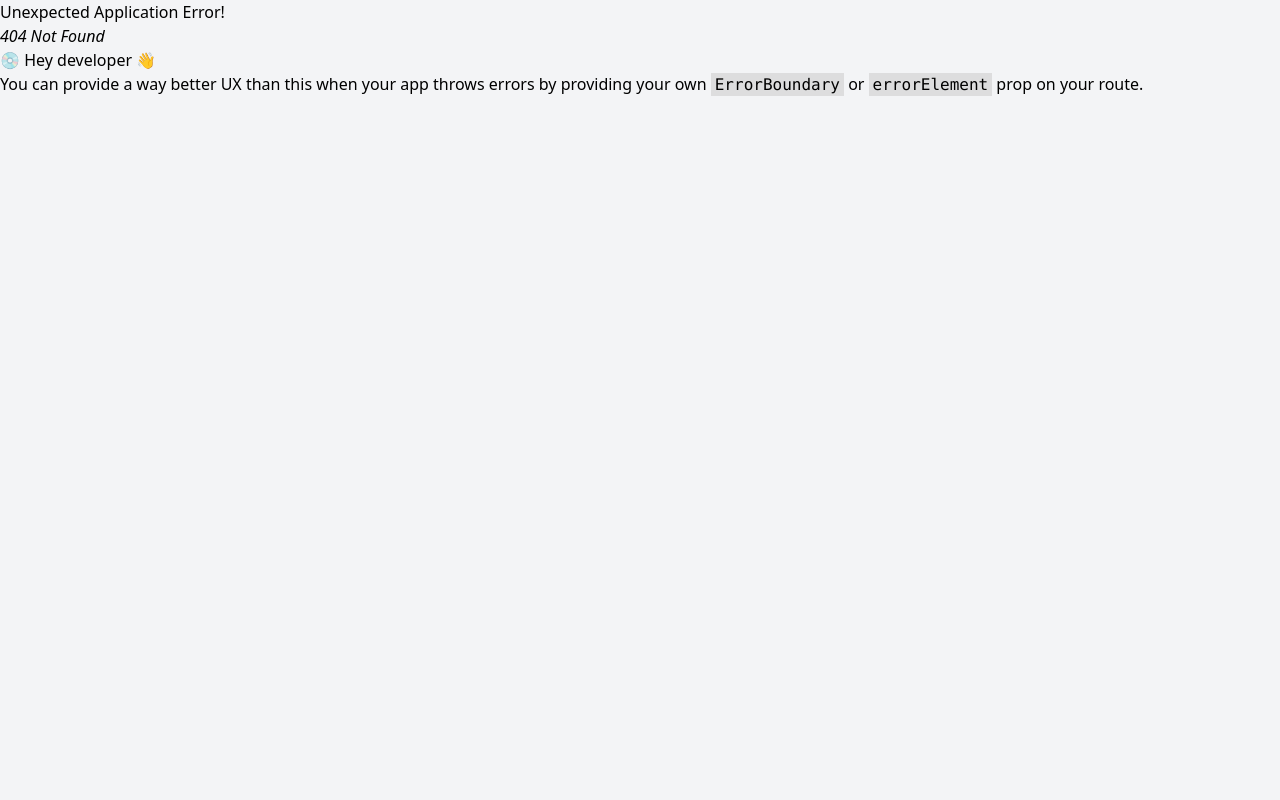
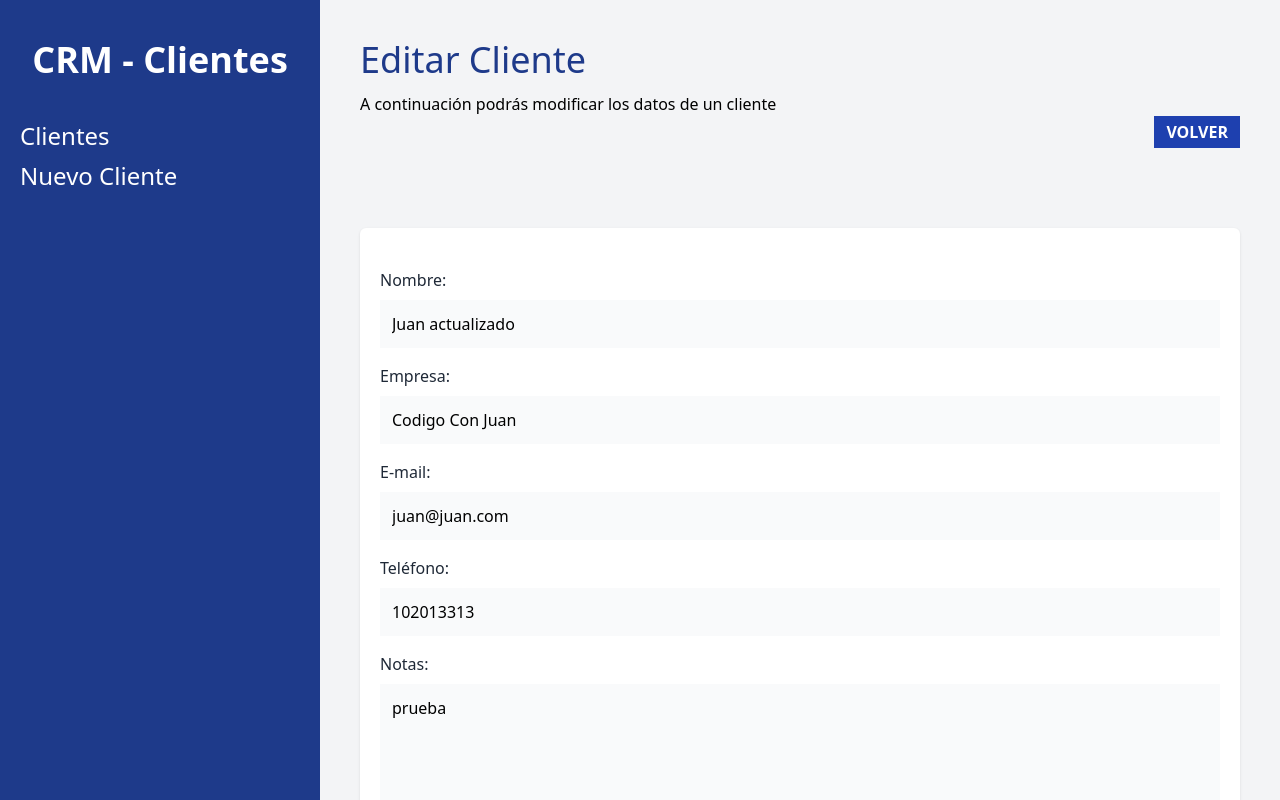
Before and after one commit to anngelicafernanda/crm-react-router, a React (Vite) app: page /clientes/1/editar in a window 1280 px wide. Before the commit this address had no page. Built offline with nearby package versions, Linux system fonts and the light colour scheme; data requests are answered from the project's data file.

Commit message:
Editando clientes

```diff
--- a/db.json
+++ b/db.json
@@ -1,11 +1,12 @@
 {
   "clientes": [
     {
-      "id": 1,
-      "nombre": "Juan",
-      "telefono": 102013313,
+      "nombre": "Juan actualizado",
+      "empresa": "Codigo Con Juan",
       "email": "juan@juan.com",
-      "empresa": "Codigo Con Juan"
+      "telefono": "102013313",
+      "notas": "prueba",
+      "id": 1
     },
     {
       "id": 2,
--- a/src/components/Cliente.jsx
+++ b/src/components/Cliente.jsx
@@ -1,6 +1,8 @@
-import React from "react";
+import { useNavigate, Form, redirect } from "react-router-dom";
 
 const Cliente = ({ cliente }) => {
+  const navigate = useNavigate();
+
   const { nombre, empresa, email, telefono, id } = cliente;
   return (
     <tr className="border-b ">
@@ -24,12 +26,19 @@
         <button
           type="button"
           className="text-blue-600 hover:text-blue-700 uppercase font-bold text-xs"
-        >Editar</button>
-
-<button
-          type="button"
-          className="text-red-600 hover:text-red-700 uppercase font-bold text-xs"
-        >Eliminar</button>
+          onClick={() => navigate(`/clientes/${id}/editar`)}
+        >
+          Editar
+        </button>
+        <Form method="post"
+        action={`/clientes/${id}/eliminar`}>
+          <button
+            type="submit"
+            className="text-red-600 hover:text-red-700 uppercase font-bold text-xs"
+          >
+            Eliminar
+          </button>
+        </Form>
       </td>
     </tr>
   );
--- a/src/components/ErrorPage.jsx
+++ b/src/components/ErrorPage.jsx
@@ -8,7 +8,7 @@
 <div className="space-y-8 ">
     <h1 className="text-center text-6xl font-extrabold mt-20 text-blue-900">CRM - Clientes</h1>
         <p className="text-center">Hubo un Error</p>
-        <p className="text-center">{error.message}</p>
+        <p className="text-center">{error.statusText || error.message}</p>
 </div>
     )
 }
--- a/src/components/Formulario.jsx
+++ b/src/components/Formulario.jsx
@@ -12,6 +12,8 @@
                     className="mt-2 block w-full p-3 bg-gray-50"
                     placeholder="Nombre del Cliente"
                     name="nombre"
+                    defaultValue={cliente?.nombre}
+
                 />
             </div>
             <div className="mb-4">
@@ -25,6 +27,7 @@
                     className="mt-2 block w-full p-3 bg-gray-50"
                     placeholder="Empresa del Cliente"
                     name="empresa"
+                    defaultValue={cliente?.empresa}
                 />
             </div>
 
@@ -39,6 +42,7 @@
                     className="mt-2 block w-full p-3 bg-gray-50"
                     placeholder="Email del Cliente"
                     name="email"
+                    defaultValue={cliente?.email}
                 />
             </div>
 
@@ -53,6 +57,7 @@
                     className="mt-2 block w-full p-3 bg-gray-50"
                     placeholder="Teléfono del Cliente"
                     name="telefono"
+                    defaultValue={cliente?.telefono}
                 />
             </div>
 
@@ -68,6 +73,7 @@
                     className="mt-2 block w-full p-3 bg-gray-50 h-40 align-self"
                     placeholder="Notas del Cliente"
                     name="notas"
+                    defaultValue={cliente?.notas}
                 />
             </div>
         </>
--- a/src/data/clientes.js
+++ b/src/data/clientes.js
@@ -1,7 +1,13 @@
 export async function obtenerClientes() {
-  const url = "http://localhost:3000/clientes";
+    const respuesta = await fetch(import.meta.env.VITE_API_URL);
+    const resultado = await respuesta.json();
 
-  const respuesta = await fetch(import.meta.env.VITE_API_URL);
+    return resultado;
+  }
+
+
+export async function obtenerCliente(id) {
+  const respuesta = await fetch(`${import.meta.env.VITE_API_URL}/${id}`);
   const resultado = await respuesta.json();
 
   return resultado;
@@ -20,3 +26,17 @@
     console.log(error);
   }
 }
+
+export async function actualizarCliente(id, datos){
+    try {
+        const respuesta = await fetch(`${import.meta.env.VITE_API_URL}/${id}`, {
+          method: "PUT",
+          body: JSON.stringify(datos),
+          headers: { "content-type": "application/json"
+        },
+        });
+        await respuesta.json()
+      } catch (error) {
+        console.log(error);
+      }
+}
--- a/src/main.jsx
+++ b/src/main.jsx
@@ -8,6 +8,7 @@
 } from "./pages/NuevoCliente";
 import Index, { loader as clientesLoader } from "./pages/Index";
 import ErrorPage from "./components/ErrorPage";
+import EditarCliente, {loader as editarClienteLoader, action as editarClienteAction} from "./pages/EditarCliente";
 
 const router = createBrowserRouter([
   {
@@ -24,6 +25,15 @@
         path: "/clientes/nuevo",
         element: <NuevoCliente />,
         action: nuevoClienteAction,
+        errorElement: <ErrorPage/>
+      },
+      {
+        path:"/clientes/:clienteId/editar",
+        element: <EditarCliente/>,
+        loader:editarClienteLoader,
+        errorElement: <ErrorPage/>,
+        action: editarClienteAction
+
       }
     ]
   },
--- /dev/null
+++ b/src/pages/EditarCliente.jsx
@@ -0,0 +1,83 @@
+import { Form, useNavigate, useLoaderData, useActionData, redirect } from "react-router-dom";
+import { obtenerCliente, actualizarCliente } from "../data/clientes";
+import Formulario from "../components/Formulario";
+import Error from "../components/Error";
+
+export async function loader({ params }) {
+  const cliente = await obtenerCliente(params.clienteId);
+  if (Object.values(cliente).length === 0) {
+    throw new Response("", {
+      status: 404,
+      statusText: "El cliente no fue encontrado!",
+    });
+  }
+  return cliente;
+}
+
+export async function action({ request, params }) {
+  const formData = await request.formData();
+  const datos = Object.fromEntries(formData);
+  const email = formData.get("email");
+
+  //validacion
+  const errores = [];
+  if (Object.values(datos).includes("")) {
+    errores.push("Todos los campos son obligatorios");
+  }
+
+  let regex = new RegExp(
+    "([!#-'*+/-9=?A-Z^-~-]+(.[!#-'*+/-9=?A-Z^-~-]+)*|\"([]!#-[^-~ \t]|(\\[\t -~]))+\")@([!#-'*+/-9=?A-Z^-~-]+(.[!#-'*+/-9=?A-Z^-~-]+)*|[[\t -Z^-~]*])"
+  );
+
+  if (!regex.test(email)) {
+    errores.push("El email no es valido.");
+  }
+
+  //retornar datos si hay errores
+
+  if (Object.keys(errores).length) {
+    return errores;
+  }
+  //Actualizar cliente
+  await actualizarCliente(params.clienteId, datos);
+
+  return redirect("/");
+}
+
+const EditarCliente = () => {
+  const navigate = useNavigate();
+  const cliente = useLoaderData();
+  const errores = useActionData();
+
+  return (
+    <>
+      <h1 className="font-block text-4xl text-blue-900">Editar Cliente</h1>
+      <p className="mt-3">
+        A continuación podrás modificar los datos de un cliente
+      </p>
+
+      <div className="flex justify-end">
+        <button
+          className="bg-blue-800 text-white px-3 py-1 font-bold uppercase"
+          onClick={() => navigate(-1)}
+        >
+          Volver
+        </button>
+      </div>
+      <div className="bg-white shadow rounded-md md:w-3/3 mx-auto px-5 py-10 mt-20">
+        {errores?.length && errores.map((error, i) => <Error key={i}>{error}</Error>)}
+
+        <Form method="post" noValidate>
+          <Formulario cliente={cliente} />
+          <input
+            type="submit"
+            className="mt-5 w-full bg-blue-800 p-3 uppercase font-bold text-white  text-lg"
+            value="Guardar Cambios"
+          />
+        </Form>
+      </div>
+    </>
+  );
+};
+
+export default EditarCliente;
```
